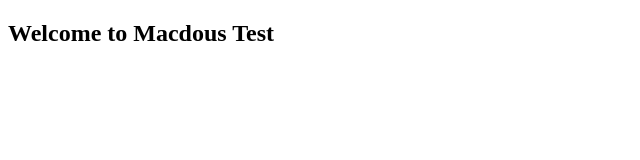
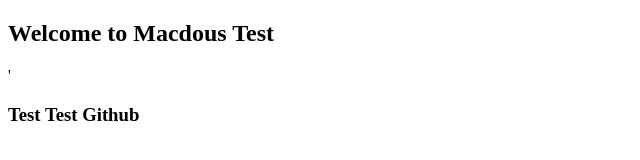
Before and after one commit to RaedIsmail/NuCamp2, a plain HTML site: page index.html in a window 1280 px wide. Shown: the whole page, without its empty margins (0-640 px from the left). Drawn offline with Linux system fonts and the light colour scheme.

Commit message:
adding h3

```diff
--- a/index.html
+++ b/index.html
@@ -7,5 +7,7 @@
   </head>
   <body>
     <h2>Welcome to Macdous Test</h2>
+    '
+    <h3>Test Test Github</h3>
   </body>
 </html>
```
